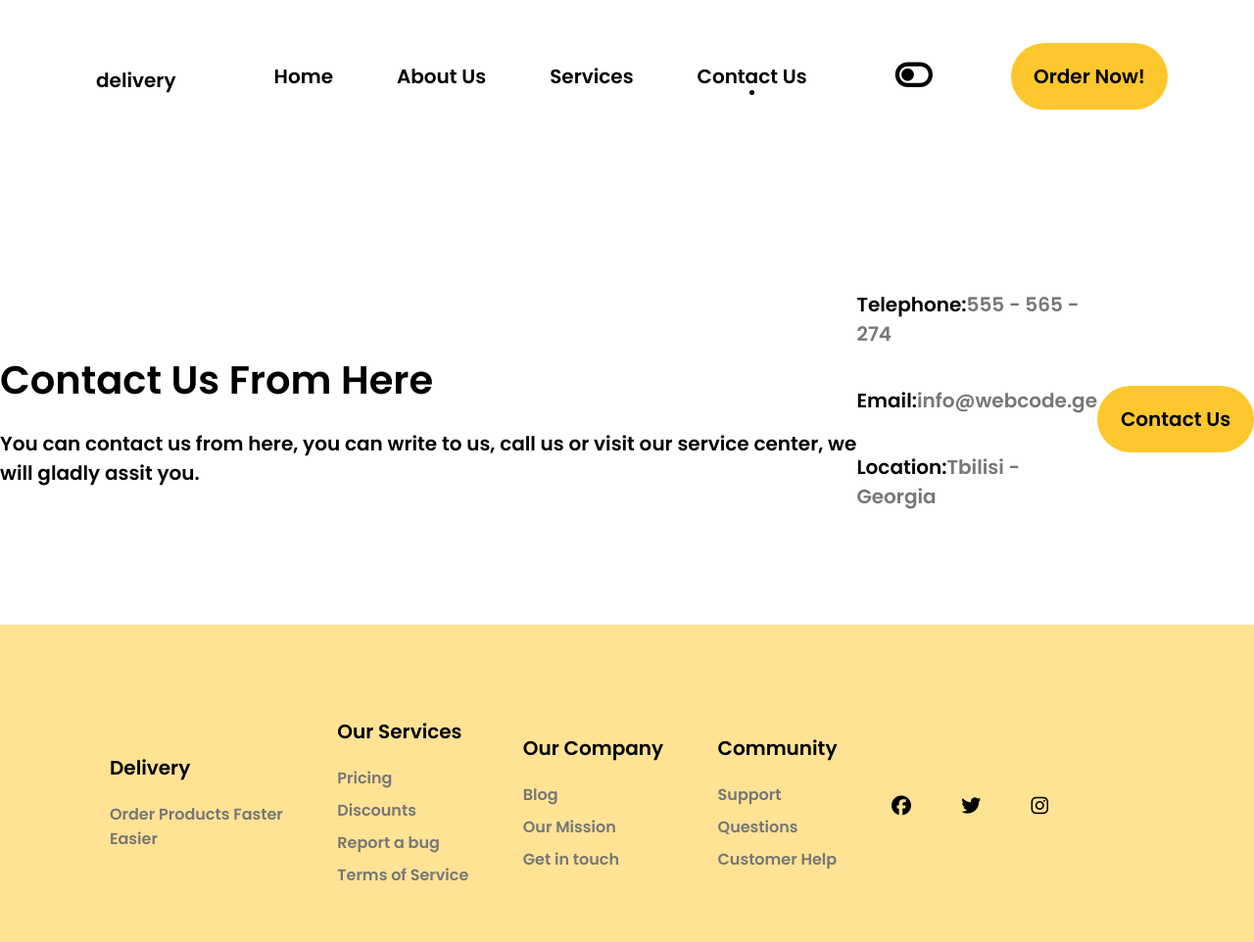
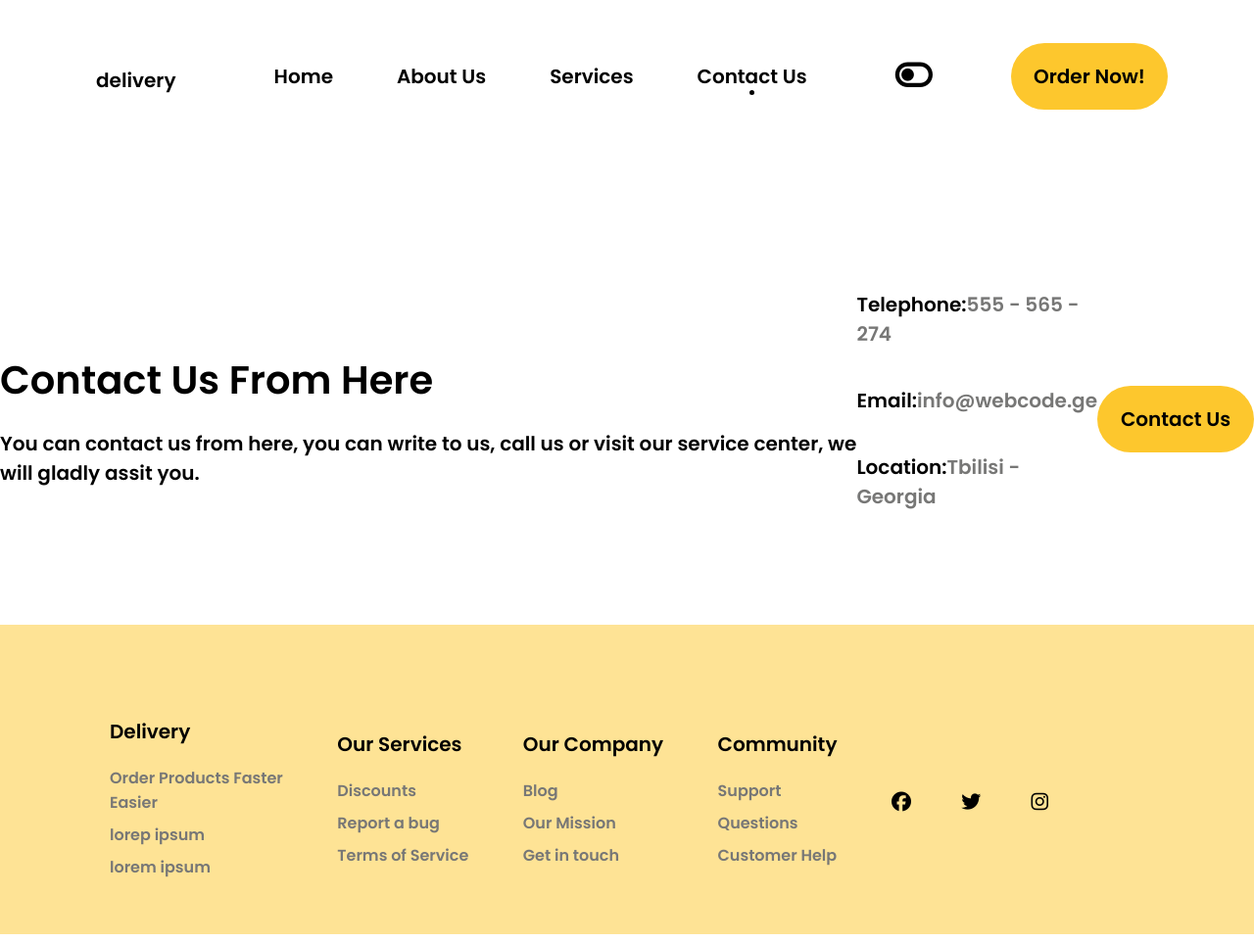
Before and after one commit to mariakochadze/gakvetili9, a plain HTML site: page contact.html in a window 1280 px wide. Shown: the whole page at 98% size. Drawn offline with Linux system fonts and the light colour scheme.

Commit message:
Update contact.html

```diff
--- a/contact.html
+++ b/contact.html
@@ -78,13 +78,15 @@
             <ul>
                 <li><a href="#">Order Products Faster
                     <br> Easier</a></li>
+                  <li><a href="#">lorep ipsum</a></li>
+                  <li><a href="#">lorem ipsum </a></li>
 
             </ul>
         </section>
         <section>
             <h2>Our Services</h2>
             <ul>
-                <li><a href="#">Pricing</a></li>
+
                 <li><a href="#">Discounts</a></li>
                 <li><a href="#">Report a bug</a></li>
                 <li><a href="#">Terms of Service</a></li>
```
